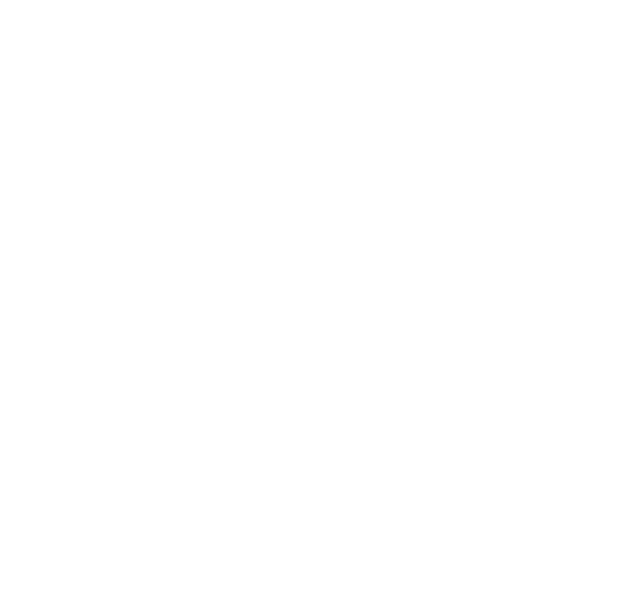
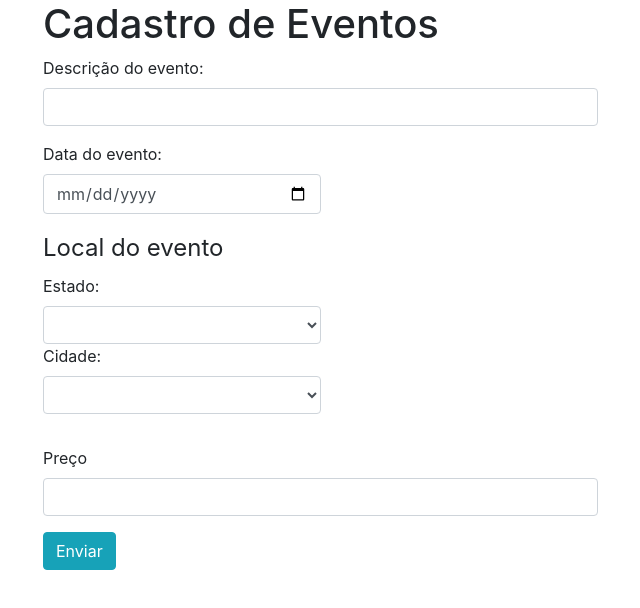
Before and after one commit to brunoleomont/PrototiposJavaScript, a plain HTML site: page index.html in a window 1280 px wide. Shown: the whole page, without its empty margins (42-682 px from the left). Drawn offline with nearby package versions, Linux system fonts and the light colour scheme.

Commit message:
Alteração no index

```diff
--- a/index.html
+++ b/index.html
@@ -9,6 +9,34 @@
     </head>
 
     <body>
+
+            <div class="container">
+                    <h1>Cadastro de Eventos</h1>
+                    <form>
+                        <div class="form-group">
+                            <label for="descricao">Descrição do evento:</label>
+                            <input type="text" class="form-control col-md-6" id="descricao"> </div>
+                        <div class="form-group">
+                            <label for="data">Data do evento:</label>
+                            <input type="date" class="form-control col-md-3" id="data">
+                        </div>
+                        <fieldset class="form-group">
+                            <legend>Local do evento</legend>
+                            <div class="form-group">
+                                <label for="estado">Estado:</label>
+                                <select class="form-control col-md-3" id="estado"></select>
+                                <label for="cidade">Cidade:</label>
+                                <select class="form-control col-md-3" id="cidade"></select>
+                            </div>
+                        </fieldset>
+                        <div class="form-group">
+                            <label for="preco">Preço</label>
+                            <input type="text" class="form-control col-md-6" id="preco">
+                        </div>
+                        <button class="btn btn-info" type="button" id="btnEnviar">Enviar</button>
+                    </form>
+            </div>
+
         <script src="scripts/funcoes.js"></script>
     </body>
 </html>
```
